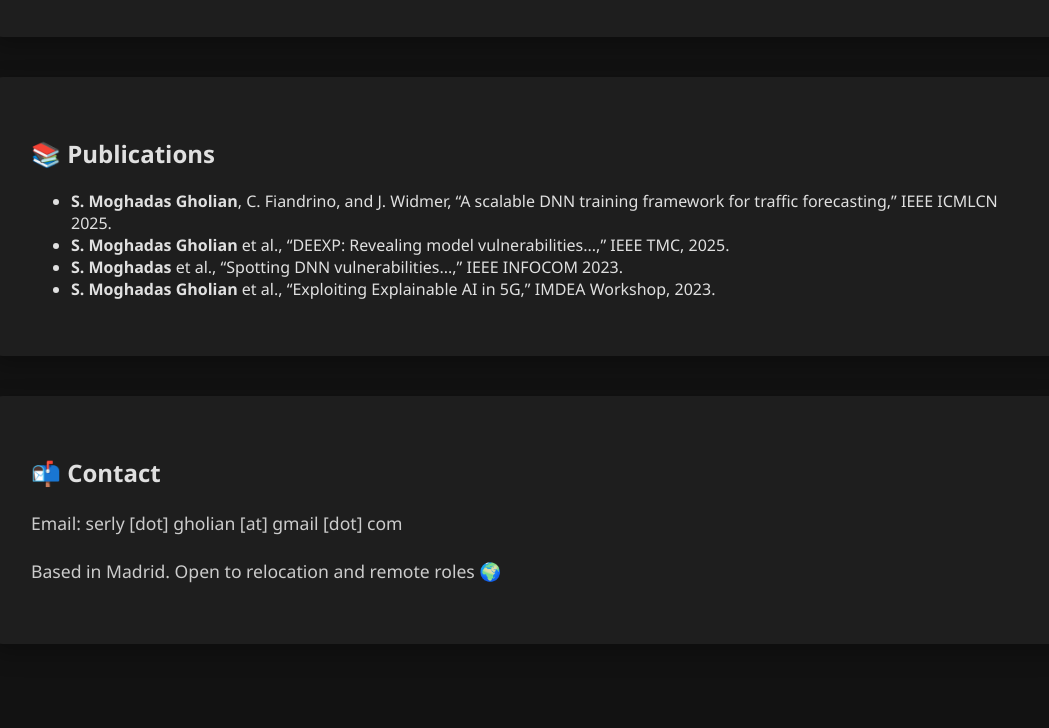
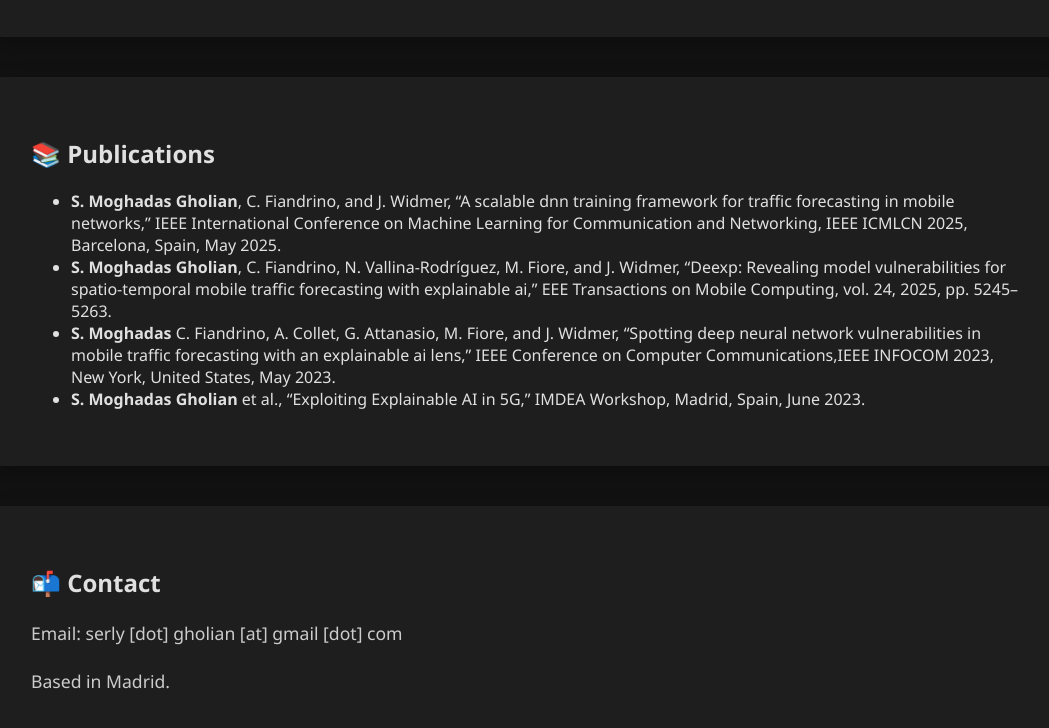
Before and after one commit to serly93/serly93.github.io, a plain HTML site: page index.html in a window 1280 px wide. Shown: the part 596-1324 px from the top of the page, without its empty margins (109-1158 px from the left). Before the commit the page ends 1280 px from the top, so only its background shows below. Drawn offline with Linux system fonts and the light colour scheme.

Commit message:
aligning

```diff
--- a/index.html
+++ b/index.html
@@ -135,10 +135,13 @@
   <div class="bio">
     <h2>📚 Publications</h2>
     <ul>
-      <li><strong>S. Moghadas Gholian</strong>, C. Fiandrino, and J. Widmer, “A scalable DNN training framework for traffic forecasting,” IEEE ICMLCN 2025.</li>
-      <li><strong>S. Moghadas Gholian</strong> et al., “DEEXP: Revealing model vulnerabilities...,” IEEE TMC, 2025.</li>
-      <li><strong>S. Moghadas</strong> et al., “Spotting DNN vulnerabilities...,” IEEE INFOCOM 2023.</li>
-      <li><strong>S. Moghadas Gholian</strong> et al., “Exploiting Explainable AI in 5G,” IMDEA Workshop, 2023.</li>
+      <li><strong>S. Moghadas Gholian</strong>, C. Fiandrino, and J. Widmer, “A scalable dnn training framework for traffic forecasting in mobile networks,” IEEE
+        International Conference on Machine Learning for Communication and Networking, IEEE ICMLCN 2025, Barcelona, Spain, May 2025.</li>
+      <li><strong>S. Moghadas Gholian</strong>, C. Fiandrino, N. Vallina-Rodríguez, M. Fiore, and J. Widmer, “Deexp: Revealing model vulnerabilities for
+      spatio-temporal mobile traffic forecasting with explainable ai,” EEE Transactions on Mobile Computing, vol. 24, 2025, pp. 5245–5263.</li>
+      <li><strong>S. Moghadas</strong> C. Fiandrino, A. Collet, G. Attanasio, M. Fiore, and J. Widmer, “Spotting deep neural network vulnerabilities in mobile
+      traffic forecasting with an explainable ai lens,” IEEE Conference on Computer Communications,IEEE INFOCOM 2023, New York, United States, May 2023.</li>
+      <li><strong>S. Moghadas Gholian</strong> et al., “Exploiting Explainable AI in 5G,” IMDEA Workshop, Madrid, Spain, June 2023.</li>
     </ul>
   </div>
 </div>
@@ -148,7 +151,7 @@
   <div class="bio">
     <h2>📬 Contact</h2>
     <p>Email: serly [dot] gholian [at] gmail [dot] com</p>
-    <p>Based in Madrid. Open to relocation and remote roles 🌍</p>
+    <p>Based in Madrid.</p>
   </div>
 </div>
 
```
